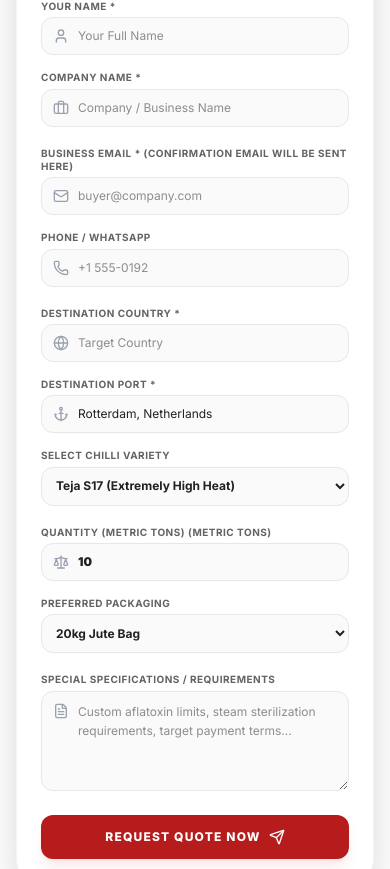
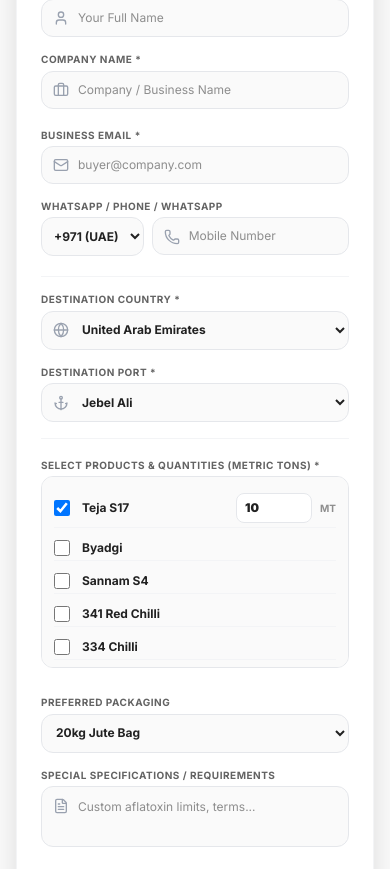
Before and after one commit to AbhinavChandraLakavath-ACS/abhi-global-exports, a Next.js app: page / in a window 390 px wide. Shown: the part 7095-7964 px from the top of the page. Built offline with nearby package versions, Linux system fonts and the light colour scheme.

Commit message:
Update B2B Inquiry form with dropdowns and multi-select product capability

```diff
--- a/components/shared/InquiryForm.tsx
+++ b/components/shared/InquiryForm.tsx
@@ -7,6 +7,38 @@ import { useCurrency } from '@/context/CurrencyContext';
 import { chillies } from '@/data/chillies';
 import { Mail, Phone, User, Globe, Briefcase, Anchor, Scale, FileText, CheckCircle2, HelpCircle, Send } from 'lucide-react';
 
+const COUNTRY_PORTS: Record<string, string[]> = {
+  'United Arab Emirates': ['Jebel Ali', 'Khalifa Port', 'Sharjah'],
+  'United States': ['New York / New Jersey', 'Los Angeles', 'Long Beach', 'Houston', 'Savannah'],
+  'United Kingdom': ['Felixstowe', 'Southampton', 'London Gateway', 'Liverpool'],
+  'Netherlands': ['Rotterdam', 'Amsterdam'],
+  'Singapore': ['Port of Singapore'],
+  'China': ['Shanghai', 'Shenzhen', 'Ningbo', 'Qingdao'],
+  'Malaysia': ['Port Klang', 'Tanjung Pelepas'],
+  'Vietnam': ['Ho Chi Minh City', 'Hai Phong'],
+  'Sri Lanka': ['Colombo'],
+  'Bangladesh': ['Chittagong'],
+  'Thailand': ['Laem Chabang'],
+  'Germany': ['Hamburg', 'Bremen'],
+  'Other': ['Other (Please Specify)']
+};
+
+const PHONE_CODES = [
+  { code: '+1', label: '+1 (US/CA)' },
+  { code: '+44', label: '+44 (UK)' },
+  { code: '+91', label: '+91 (IND)' },
+  { code: '+971', label: '+971 (UAE)' },
+  { code: '+65', label: '+65 (SG)' },
+  { code: '+86', label: '+86 (CN)' },
+  { code: '+60', label: '+60 (MY)' },
+  { code: '+84', label: '+84 (VN)' },
+  { code: '+49', label: '+49 (DE)' },
+  { code: '+94', label: '+94 (LK)' },
+  { code: '+880', label: '+880 (BD)' },
+  { code: '+66', label: '+66 (TH)' },
+  { code: '+other', label: 'Other' }
+];
+
 export default function InquiryForm({ preselectedChilli }: { preselectedChilli?: string }) {
   const { t } = useLanguage();
   const { currency } = useCurrency();
@@ -14,32 +46,63 @@ export default function InquiryForm({ preselectedChilli }: { preselectedChilli?:
   // Form State
   const [name, setName] = useState('');
   const [company, setCompany] = useState('');
-  const [country, setCountry] = useState('');
+
+  const [country, setCountry] = useState('United Arab Emirates');
+  const [port, setPort] = useState(COUNTRY_PORTS['United Arab Emirates'][0]);
+
   const [email, setEmail] = useState('');
+  const [phoneCode, setPhoneCode] = useState('+971');
   const [phone, setPhone] = useState('');
-  const [product, setProduct] = useState(preselectedChilli || chillies[0].name);
-  const [quantity, setQuantity] = useState<number>(10);
+
+  // Product state: maps product name to quantity
+  const [selectedProducts, setSelectedProducts] = useState<Record<string, boolean>>({});
+  const [quantities, setQuantities] = useState<Record<string, number>>({});
+
   const [packaging, setPackaging] = useState('20kg Jute Bag');
-  const [port, setPort] = useState('Rotterdam, Netherlands');
   const [message, setMessage] = useState('');
 
   const [isSubmitting, setIsSubmitting] = useState(false);
   const [isSubmitted, setIsSubmitted] = useState(false);
 
   useEffect(() => {
-    if (preselectedChilli) {
-      setProduct(preselectedChilli);
+    const defaultProduct = preselectedChilli || chillies[0].name;
+    setSelectedProducts({ [defaultProduct]: true });
+    setQuantities({ [defaultProduct]: 10 });
+  }, [preselectedChilli]);
+
+  const handleCountryChange = (e: React.ChangeEvent<HTMLSelectElement>) => {
+    const newCountry = e.target.value;
+    setCountry(newCountry);
+    setPort(COUNTRY_PORTS[newCountry][0]);
+  };
+
+  const toggleProduct = (productName: string) => {
+    setSelectedProducts(prev => {
+      const newSel = { ...prev };
+      if (newSel[productName]) {
+        delete newSel[productName];
+      } else {
+        newSel[productName] = true;
+        if (!quantities[productName]) {
+          setQuantities(q => ({ ...q, [productName]: 10 }));
         }
-  }, [preselectedChilli]);
+      }
+      return newSel;
+    });
+  };
 
   const handleSubmit = async (e: React.FormEvent) => {
     e.preventDefault();
-    if (!name || !email || !company || !country) {
-      alert('Please fill out all required fields.');
+    const activeProducts = Object.keys(selectedProducts).filter(k => selectedProducts[k]);
+    if (!name || !email || !company || activeProducts.length === 0) {
+      alert('Please fill out all required fields and select at least one product.');
       return;
     }
 
     setIsSubmitting(true);
+
+    const productSummary = activeProducts.map(p => `${p} (${quantities[p]} MT)`).join(', ');
+    const fullPhone = `${phoneCode} ${phone}`;
 
     const rfqItem = {
       id: 'rfq_' + Math.random().toString(36).substring(7),
@@ -47,9 +110,9 @@ export default function InquiryForm({ preselectedChilli }: { preselectedChilli?:
       company,
       country,
       email,
-      phone,
-      product,
-      quantity,
+      phone: fullPhone,
+      product: productSummary, // Store as combined string for backward compatibility with admin table
+      quantity: Object.values(quantities).reduce((a, b) => a + b, 0), // Total quantity
       packaging,
       port,
       message,
@@ -58,7 +121,6 @@ export default function InquiryForm({ preselectedChilli }: { preselectedChilli?:
     };
 
     try {
-      // 1. Send API email request to /api/rfq
       await fetch('/api/rfq', {
         method: 'POST',
         headers: { 'Content-Type': 'application/json' },
@@ -68,7 +130,6 @@ export default function InquiryForm({ preselectedChilli }: { preselectedChilli?:
       console.log('API email notice:', err);
     }
 
-    // 2. Save locally for dashboards
     const currentRfqs = JSON.parse(localStorage.getItem('rfqs') || '[]');
     currentRfqs.unshift(rfqItem);
     localStorage.setItem('rfqs', JSON.stringify(currentRfqs));
@@ -76,10 +137,8 @@ export default function InquiryForm({ preselectedChilli }: { preselectedChilli?:
     setIsSubmitting(false);
     setIsSubmitted(true);
 
-    // Clear form inputs
     setName('');
     setCompany('');
-    setCountry('');
     setEmail('');
     setPhone('');
     setMessage('');
@@ -106,7 +165,7 @@ export default function InquiryForm({ preselectedChilli }: { preselectedChilli?:
           </div>
           <h4 className="text-lg font-black text-brand-text dark:text-white">Inquiry Sent Successfully!</h4>
           <p className="text-xs text-brand-text/60 dark:text-brand-bg/60 max-w-md mx-auto leading-relaxed">
-            Your quote request has been recorded. A confirmation email has been dispatched to your email, and our export desk at <strong>abhinavchandra.lakavath@gmail.com</strong> has been alerted.
+            Your quote request has been recorded. A confirmation email has been dispatched to your email, and our export desk has been alerted.
           </p>
 
           <div className="pt-2 flex flex-col sm:flex-row gap-3 justify-center">
@@ -114,7 +173,7 @@ export default function InquiryForm({ preselectedChilli }: { preselectedChilli?:
               href="/calculator"
               className="bg-brand-dark dark:bg-brand-dark/90 text-brand-accent hover:text-white font-extrabold text-xs py-3 px-6 rounded-xl border border-brand-primary/40 flex items-center justify-center gap-2 shadow-lg"
             >
-              <span>Calculate Container Stuffing & Freight Rates (Launch Calculator)</span>
+              <span>Launch Freight Calculator</span>
             </Link>
 
             <button
@@ -128,13 +187,11 @@ export default function InquiryForm({ preselectedChilli }: { preselectedChilli?:
       ) : (
         <form onSubmit={handleSubmit} className="space-y-5 text-xs">
 
-          {/* Helper Banner for Beginners */}
           <div className="bg-brand-bg dark:bg-brand-dark/50 p-3 rounded-xl border border-gray-200/60 dark:border-gray-800 flex items-start gap-2 text-[11px] text-brand-text/70 dark:text-brand-bg/70 leading-relaxed">
             <HelpCircle className="h-4 w-4 text-brand-primary shrink-0 mt-0.5" />
-            <span><strong>First time buying wholesale chillies?</strong> Simply select your chilli variety, total tonnage requirement, and destination port. We manage customs, testing, and ocean freight!</span>
+            <span><strong>First time buying wholesale chillies?</strong> Select your required products and port. We manage customs, testing, and ocean freight!</span>
           </div>
 
-          {/* Row 1: Contact Details */}
           <div className="grid grid-cols-1 sm:grid-cols-2 gap-4">
             <div>
               <label className="text-[10px] font-bold uppercase tracking-wider text-brand-text/70 dark:text-brand-bg/70 block mb-1">
@@ -170,11 +227,10 @@ export default function InquiryForm({ preselectedChilli }: { preselectedChilli?:
             </div>
           </div>
 
-          {/* Row 2: Location Details */}
-          <div className="grid grid-cols-1 sm:grid-cols-3 gap-4">
-            <div className="sm:col-span-2">
+          <div className="grid grid-cols-1 sm:grid-cols-2 gap-4">
+            <div>
               <label className="text-[10px] font-bold uppercase tracking-wider text-brand-text/70 dark:text-brand-bg/70 block mb-1">
-                {t('rfq.email')} * (Confirmation email will be sent here)
+                {t('rfq.email')} *
               </label>
               <div className="relative">
                 <Mail className="absolute left-3 top-1/2 -translate-y-1/2 h-4 w-4 text-gray-400" />
@@ -190,88 +246,103 @@ export default function InquiryForm({ preselectedChilli }: { preselectedChilli?:
             </div>
             <div>
               <label className="text-[10px] font-bold uppercase tracking-wider text-brand-text/70 dark:text-brand-bg/70 block mb-1">
-                {t('rfq.phone')}
+                WhatsApp / {t('rfq.phone')}
               </label>
-              <div className="relative">
+              <div className="flex gap-2">
+                <select
+                  value={phoneCode}
+                  onChange={(e) => setPhoneCode(e.target.value)}
+                  className="w-1/3 bg-brand-bg dark:bg-brand-dark/60 border border-gray-200 dark:border-gray-800 rounded-xl px-2 py-2.5 focus:outline-none text-brand-text dark:text-white font-bold"
+                >
+                  {PHONE_CODES.map(pc => (
+                    <option key={pc.code} value={pc.code}>{pc.label}</option>
+                  ))}
+                </select>
+                <div className="relative flex-1">
                   <Phone className="absolute left-3 top-1/2 -translate-y-1/2 h-4 w-4 text-gray-400" />
                   <input
                     type="tel"
                     value={phone}
                     onChange={(e) => setPhone(e.target.value)}
                     className="w-full bg-brand-bg dark:bg-brand-dark/60 pl-9 pr-3 py-2.5 border border-gray-200 dark:border-gray-800 rounded-xl focus:outline-none focus:border-brand-primary text-brand-text dark:text-white"
-                  placeholder="+1 555-0192"
+                    placeholder="Mobile Number"
                   />
                 </div>
               </div>
             </div>
+          </div>
 
-          <div className="grid grid-cols-1 sm:grid-cols-3 gap-4">
+          <div className="grid grid-cols-1 sm:grid-cols-2 gap-4 border-t border-b border-gray-100 dark:border-gray-800/80 py-4">
             <div>
               <label className="text-[10px] font-bold uppercase tracking-wider text-brand-text/70 dark:text-brand-bg/70 block mb-1">
-                {t('rfq.country')} *
+                Destination Country *
               </label>
               <div className="relative">
                 <Globe className="absolute left-3 top-1/2 -translate-y-1/2 h-4 w-4 text-gray-400" />
-                <input
-                  type="text"
+                <select
                   value={country}
-                  onChange={(e) => setCountry(e.target.value)}
-                  className="w-full bg-brand-bg dark:bg-brand-dark/60 pl-9 pr-3 py-2.5 border border-gray-200 dark:border-gray-800 rounded-xl focus:outline-none focus:border-brand-primary text-brand-text dark:text-white"
-                  placeholder="Target Country"
-                  required
-                />
+                  onChange={handleCountryChange}
+                  className="w-full bg-brand-bg dark:bg-brand-dark/60 pl-9 pr-3 py-2.5 border border-gray-200 dark:border-gray-800 rounded-xl focus:outline-none focus:border-brand-primary text-brand-text dark:text-white font-bold"
+                >
+                  {Object.keys(COUNTRY_PORTS).map(c => (
+                    <option key={c} value={c}>{c}</option>
+                  ))}
+                </select>
               </div>
             </div>
             <div>
               <label className="text-[10px] font-bold uppercase tracking-wider text-brand-text/70 dark:text-brand-bg/70 block mb-1">
-                {t('rfq.port')} *
+                Destination Port *
               </label>
               <div className="relative">
                 <Anchor className="absolute left-3 top-1/2 -translate-y-1/2 h-4 w-4 text-gray-400" />
-                <input
-                  type="text"
+                <select
                   value={port}
                   onChange={(e) => setPort(e.target.value)}
-                  className="w-full bg-brand-bg dark:bg-brand-dark/60 pl-9 pr-3 py-2.5 border border-gray-200 dark:border-gray-800 rounded-xl focus:outline-none focus:border-brand-primary text-brand-text dark:text-white"
-                  placeholder="e.g. Rotterdam, NY, Dubai"
-                  required
-                />
-              </div>
-            </div>
-            <div>
-              <label className="text-[10px] font-bold uppercase tracking-wider text-brand-text/70 dark:text-brand-bg/70 block mb-1">
-                {t('rfq.product')}
-              </label>
-              <select
-                value={product}
-                onChange={(e) => setProduct(e.target.value)}
-                className="w-full bg-brand-bg dark:bg-brand-dark/60 border border-gray-200 dark:border-gray-800 rounded-xl p-2.5 focus:outline-none text-brand-text dark:text-white font-bold"
+                  className="w-full bg-brand-bg dark:bg-brand-dark/60 pl-9 pr-3 py-2.5 border border-gray-200 dark:border-gray-800 rounded-xl focus:outline-none focus:border-brand-primary text-brand-text dark:text-white font-bold"
                 >
-                {chillies.map((c) => (
-                  <option key={c.id} value={c.name}>{c.name} ({c.heat} Heat)</option>
+                  {COUNTRY_PORTS[country]?.map(p => (
+                    <option key={p} value={p}>{p}</option>
                   ))}
                 </select>
               </div>
             </div>
+          </div>
 
-          {/* Row 3: Trade details */}
-          <div className="grid grid-cols-1 sm:grid-cols-2 gap-4">
-            <div>
-              <label className="text-[10px] font-bold uppercase tracking-wider text-brand-text/70 dark:text-brand-bg/70 block mb-1">
-                {t('rfq.quantity')} (Metric Tons)
+          <div className="space-y-3">
+            <label className="text-[10px] font-bold uppercase tracking-wider text-brand-text/70 block mb-1">
+              Select Products & Quantities (Metric Tons) *
             </label>
-              <div className="relative">
-                <Scale className="absolute left-3 top-1/2 -translate-y-1/2 h-4 w-4 text-gray-400" />
+            <div className="bg-brand-bg dark:bg-brand-dark/60 border border-gray-200 dark:border-gray-800 rounded-xl p-3 max-h-48 overflow-y-auto space-y-2 custom-scrollbar">
+              {chillies.map(c => (
+                <div key={c.id} className="flex items-center justify-between py-1 border-b border-gray-100 dark:border-gray-800/50 last:border-0">
+                  <label className="flex items-center gap-3 cursor-pointer flex-1">
+                    <input
+                      type="checkbox"
+                      checked={!!selectedProducts[c.name]}
+                      onChange={() => toggleProduct(c.name)}
+                      className="rounded border-gray-300 text-brand-primary focus:ring-brand-primary w-4 h-4"
+                    />
+                    <span className="text-xs font-bold text-brand-text dark:text-white">{c.name}</span>
+                  </label>
+                  {selectedProducts[c.name] && (
+                    <div className="flex items-center gap-2 w-1/3 min-w-[100px]">
                        <input
                          type="number"
                          min={1}
-                  value={quantity}
-                  onChange={(e) => setQuantity(Math.max(1, Number(e.target.value)))}
-                  className="w-full bg-brand-bg dark:bg-brand-dark/60 pl-9 pr-3 py-2.5 border border-gray-200 dark:border-gray-800 rounded-xl focus:outline-none focus:border-brand-primary text-brand-text dark:text-white font-black"
-                  required
+                         value={quantities[c.name] || 1}
+                         onChange={(e) => setQuantities(q => ({...q, [c.name]: Math.max(1, parseInt(e.target.value) || 1)}))}
+                         className="w-full bg-white dark:bg-brand-dark px-2 py-1.5 border border-gray-200 dark:border-gray-700 rounded-lg text-xs font-black focus:outline-none focus:border-brand-primary"
                        />
+                       <span className="text-[10px] text-brand-text/50 dark:text-brand-bg/50 font-bold uppercase">MT</span>
+                    </div>
+                  )}
+                </div>
+              ))}
             </div>
           </div>
+
+          <div className="grid grid-cols-1 sm:grid-cols-2 gap-4 pt-2">
             <div>
               <label className="text-[10px] font-bold uppercase tracking-wider text-brand-text/70 dark:text-brand-bg/70 block mb-1">
                 {t('rfq.packaging')}
@@ -286,8 +357,8 @@ export default function InquiryForm({ preselectedChilli }: { preselectedChilli?:
                 <option value="25kg Gunny Bag">25kg Gunny Bag</option>
                 <option value="50kg Jute Bag">50kg Jute Bag</option>
                 <option value="10kg Cartons">10kg Carton Box</option>
+                <option value="Custom Packing">Custom (Specify in Message)</option>
               </select>
-            </div>
             </div>
 
             <div>
@@ -297,19 +368,20 @@ export default function InquiryForm({ preselectedChilli }: { preselectedChilli?:
               <div className="relative">
                 <FileText className="absolute left-3 top-3 h-4 w-4 text-gray-400" />
                 <textarea
-                rows={4}
+                  rows={2}
                   value={message}
                   onChange={(e) => setMessage(e.target.value)}
-                className="w-full bg-brand-bg dark:bg-brand-dark/60 pl-9 pr-3 py-2.5 border border-gray-200 dark:border-gray-800 rounded-xl focus:outline-none focus:border-brand-primary text-brand-text dark:text-white leading-relaxed"
-                placeholder="Custom aflatoxin limits, steam sterilization requirements, target payment terms..."
+                  className="w-full bg-brand-bg dark:bg-brand-dark/60 pl-9 pr-3 py-2.5 border border-gray-200 dark:border-gray-800 rounded-xl focus:outline-none focus:border-brand-primary text-brand-text dark:text-white leading-relaxed resize-none"
+                  placeholder="Custom aflatoxin limits, terms..."
                 />
+              </div>
             </div>
           </div>
 
           <button
             type="submit"
             disabled={isSubmitting}
-            className="w-full bg-brand-primary hover:bg-brand-secondary text-white font-extrabold py-3.5 rounded-xl transition-all shadow-lg shadow-brand-primary/10 tracking-widest uppercase text-xs flex items-center justify-center gap-2"
+            className="w-full bg-brand-primary hover:bg-brand-secondary text-white font-extrabold py-3.5 rounded-xl transition-all shadow-lg shadow-brand-primary/10 tracking-widest uppercase text-xs flex items-center justify-center gap-2 mt-4"
           >
             {isSubmitting ? 'Dispatching Notifications...' : t('rfq.submit')} <Send className="h-4 w-4" />
           </button>
```
Lines whose indentation alone changed are shown as unchanged.
